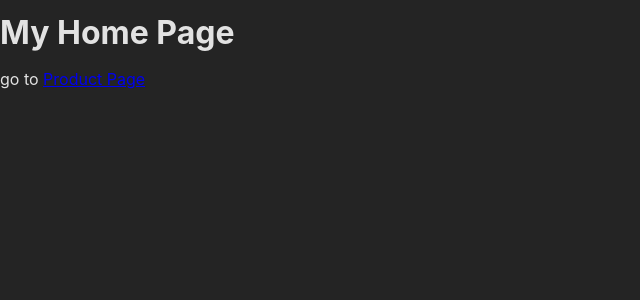
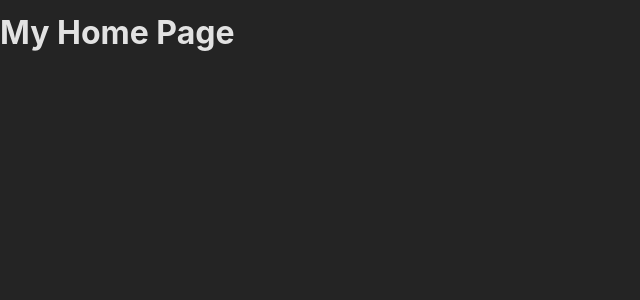
Before and after one commit to JARVISv0X1/React-MultiPage-App, a React (Create React App) app: page / in a window 1280 px wide. Shown: the top 300 px of the page, without its empty margins (0-640 px from the left). Built offline with nearby package versions, Linux system fonts and the light colour scheme.

Commit message:
Added 404 error page in the project for invalid url

```diff
--- a/src/index.css
+++ b/src/index.css
@@ -48,3 +48,8 @@ ul {
   margin: 0;
   padding: 0;
 }
+
+main {
+  margin: 2rem auto;
+  text-align: center;
+}
--- a/src/pages/HomePage.jsx
+++ b/src/pages/HomePage.jsx
@@ -1,12 +1,8 @@
-import { Link } from "react-router-dom";
 
 export default function HomePage() {
   return (
     <>
       <h1>My Home Page</h1>
-      <p>
-        go to <Link to={"/products"}>Product Page</Link>
-      </p>
     </>
   );
 }
```
Also changed, not shown: src/index.js (+5 -5 lines).
